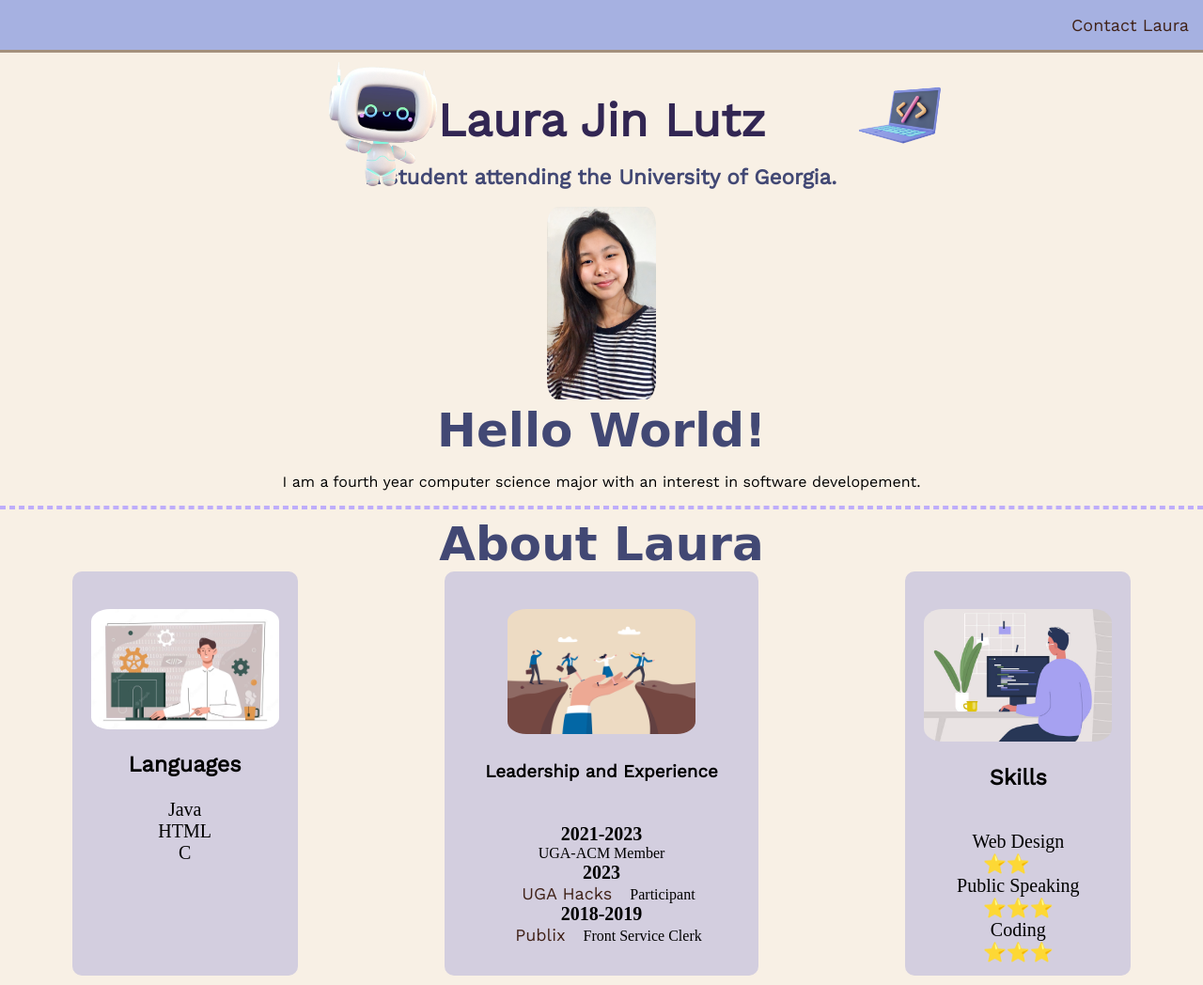
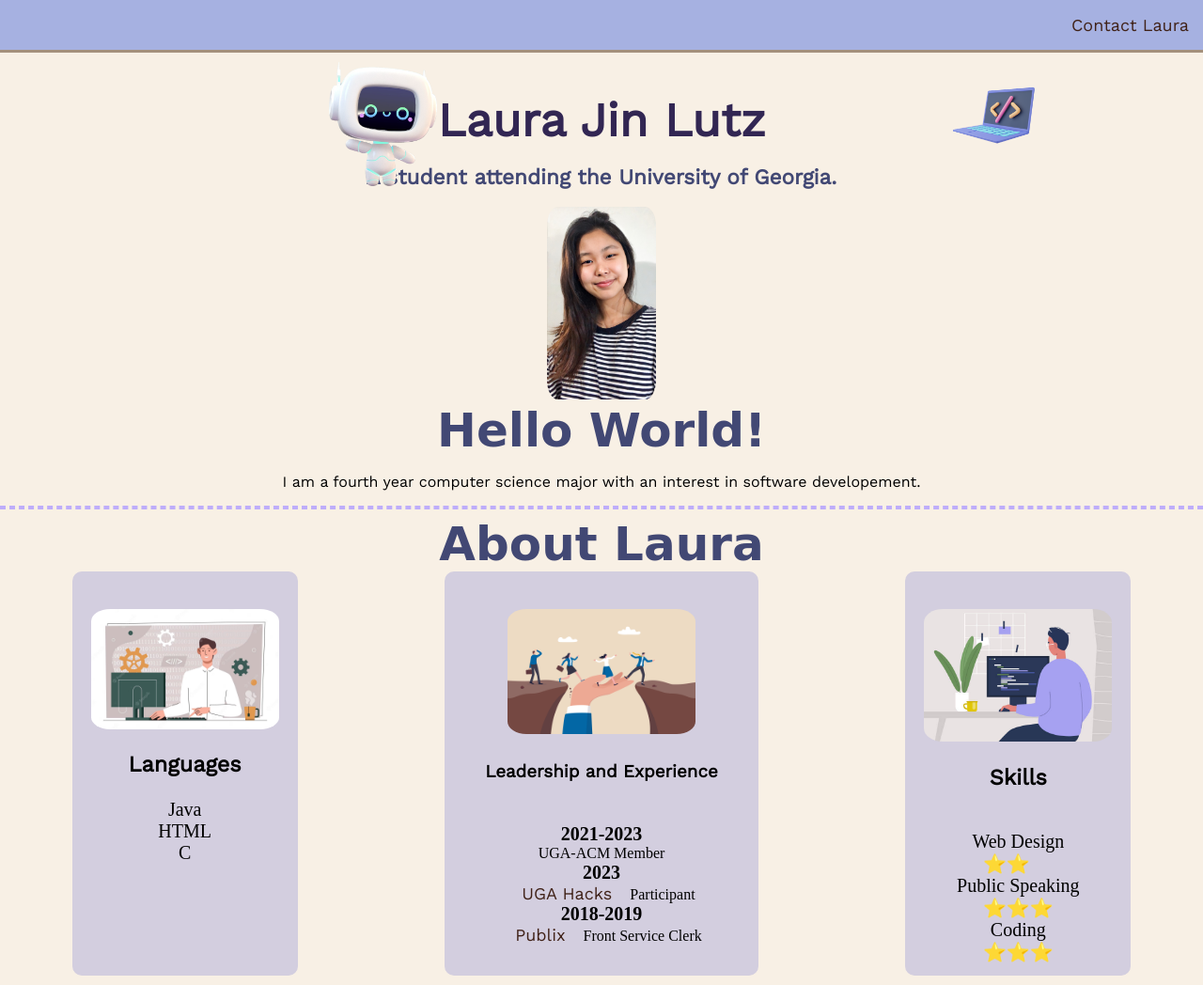
Before and after one commit to laura-llama/laura-llama.github.io, a plain HTML site: page index.html in a window 1280 px wide. Shown: the top 1048 px of the page at 94% size. Drawn offline with nearby package versions, Linux system fonts and the light colour scheme; a web font is replaced by a local one.

Commit message:
Update style.css

```diff
--- a/css/style.css
+++ b/css/style.css
@@ -58,7 +58,7 @@ nav {
 .laptop {
     position: absolute;
     top: 5px;
-    left: 900px;
+    left: 1000px;
 }
 
 footer {
```
